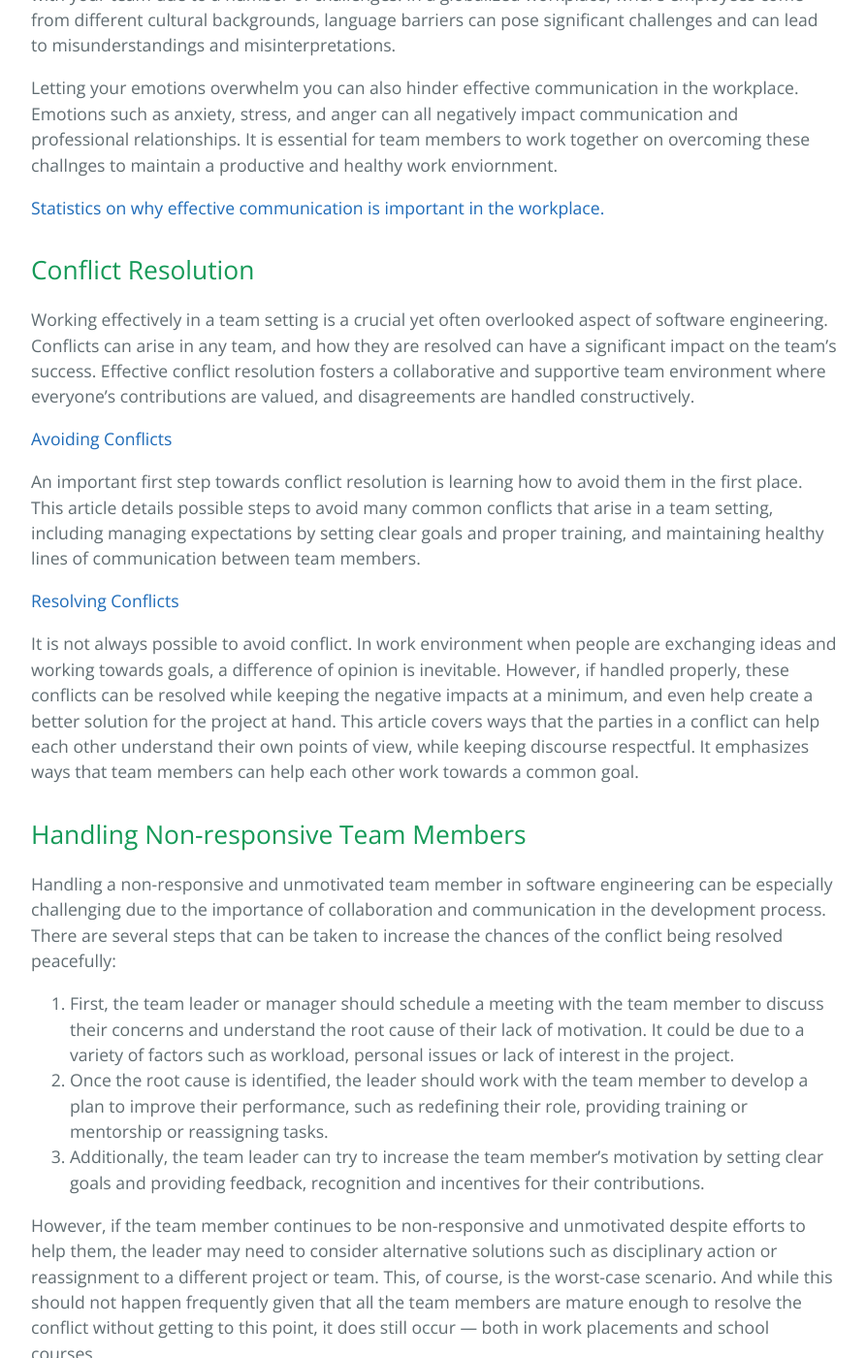
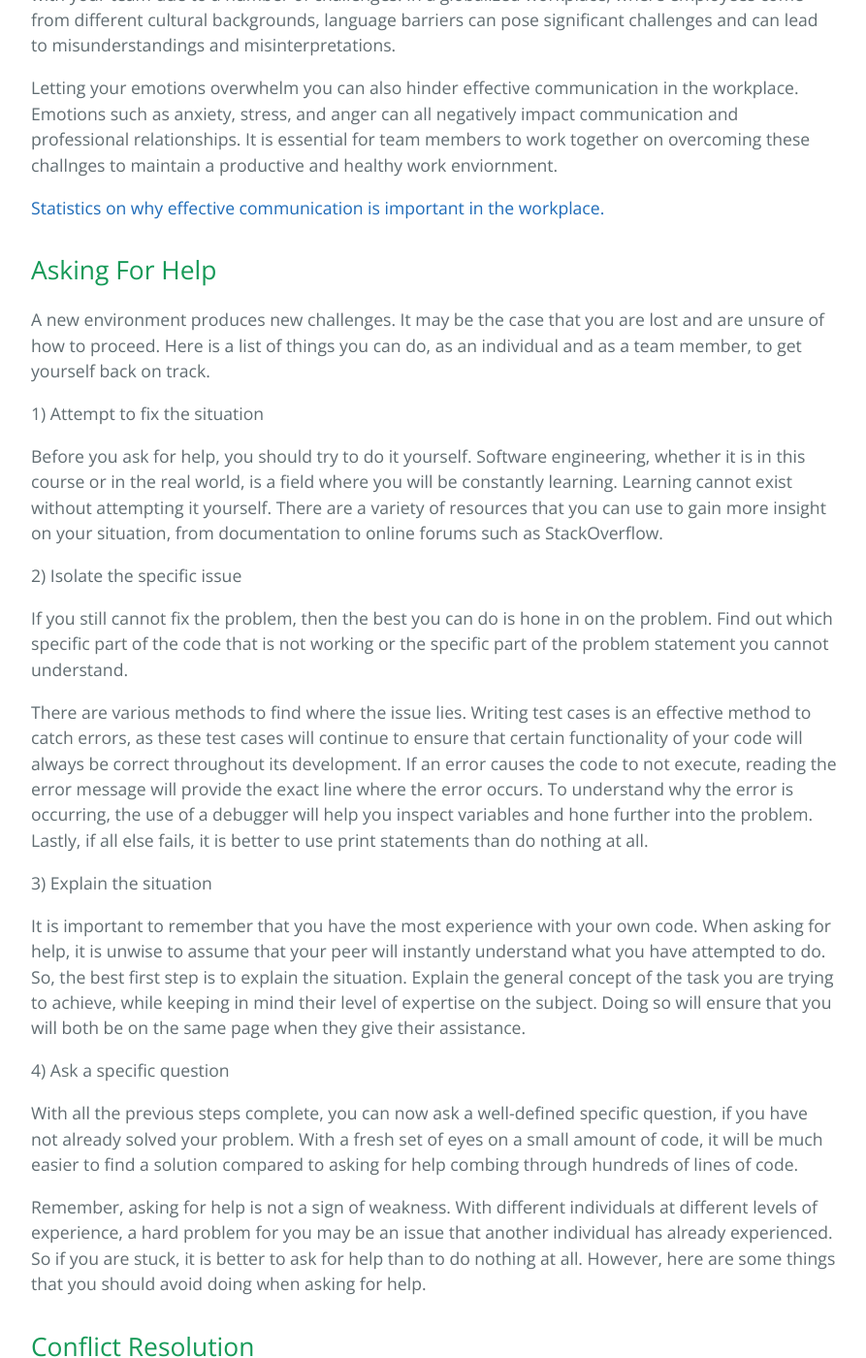
Before and after one commit to learning-software-engineering/learning-software-engineering.github.io, a Jekyll site: the page built from Topics/Teamwork.md, in a window 1280 px wide and 1400 px high, scrolled down 4147 px. Shown: the whole window at 97% size, without its empty margins (192-1085 px from the left). Built offline with Jekyll 4.4.1, drawn with Linux system fonts in a browser that asks for light colours; our own code applies the rules of GitHub Pages for plain Markdown files.

Commit message:
First draft of [Asking For Help] Section

```diff
--- a/Topics/Teamwork.md
+++ b/Topics/Teamwork.md
@@ -61,6 +61,30 @@ Letting your emotions overwhelm you can also hinder effective communication in t
 
 [Statistics on why effective communication is important in the workplace.](https://www.linkedin.com/pulse/statistics-why-effective-communication-important-/?trk=pulse-article_more-articles_related-content-card)
 
+## Asking For Help
+
+A new environment produces new challenges. It may be the case that you are lost and are unsure of how to proceed. Here is a list of things you can do, as an individual and as a team member, to get yourself back on track.
+
+1) Attempt to fix the situation
+
+Before you ask for help, you should try to do it yourself. Software engineering, whether it is in this course or in the real world, is a field where you will be constantly learning. Learning cannot exist without attempting it yourself. There are a variety of resources that you can use to gain more insight on your situation, from documentation to online forums such as StackOverflow.
+
+2) Isolate the specific issue
+
+If you still cannot fix the problem, then the best you can do is hone in on the problem. Find out which specific part of the code that is not working or the specific part of the problem statement you cannot understand.
+
+There are various methods to find where the issue lies. Writing test cases is an effective method to catch errors, as these test cases will continue to ensure that certain functionality of your code will always be correct throughout its development. If an error causes the code to not execute, reading the error message will provide the exact line where the error occurs. To understand why the error is occurring, the use of a debugger will help you inspect variables and hone further into the problem. Lastly, if all else fails, it is better to use print statements than do nothing at all.
+
+3) Explain the situation
+
+It is important to remember that you have the most experience with your own code. When asking for help, it is unwise to assume that your peer will instantly understand what you have attempted to do. So, the best first step is to explain the situation. Explain the general concept of the task you are trying to achieve, while keeping in mind their level of expertise on the subject. Doing so will ensure that you will both be on the same page when they give their assistance.
+
+4) Ask a specific question
+
+With all the previous steps complete, you can now ask a well-defined specific question, if you have not already solved your problem. With a fresh set of eyes on a small amount of code, it will be much easier to find a solution compared to asking for help combing through hundreds of lines of code.
+
+Remember, asking for help is not a sign of weakness. With different individuals at different levels of experience, a hard problem for you may be an issue that another individual has already experienced. So if you are stuck, it is better to ask for help than to do nothing at all. However, here are some things that you should avoid doing when asking for help.
+
 ## Conflict Resolution
 
 Working effectively in a team setting is a crucial yet often overlooked aspect of software engineering. Conflicts can arise in any team, and how they are resolved can have a significant impact on the team's success. Effective conflict resolution fosters a collaborative and supportive team environment where everyone's contributions are valued, and disagreements are handled constructively.
```
